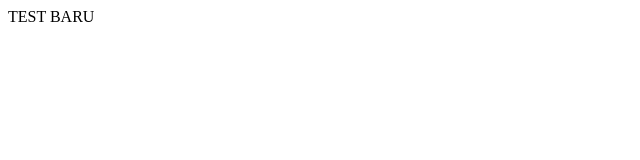
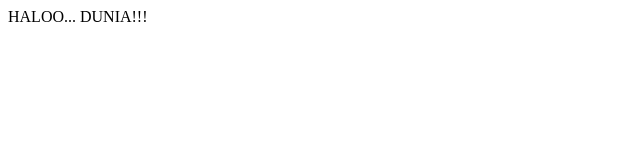
Before and after one commit to anangsafroni/proyek, a plain HTML site: page index.html in a window 1280 px wide. Shown: the full height of the page, 0-640 px from the left. Drawn offline with Linux system fonts and the light colour scheme.

Commit message:
mengisi index.html dengan kata Haloo Dunia

```diff
--- a/index.html
+++ b/index.html
@@ -1,38 +1,13 @@
-<!--
-   untitled.html
-
-   Copyright 2013 IGOS Nusantara <igos@localhost.localdomain>
-
-   This program is free software; you can redistribute it and/or modify
-   it under the terms of the GNU General Public License as published by
-   the Free Software Foundation; either version 2 of the License, or
-   (at your option) any later version.
-
-   This program is distributed in the hope that it will be useful,
-   but WITHOUT ANY WARRANTY; without even the implied warranty of
-   MERCHANTABILITY or FITNESS FOR A PARTICULAR PURPOSE.  See the
-   GNU General Public License for more details.
-
-   You should have received a copy of the GNU General Public License
-   along with this program; if not, write to the Free Software
-   Foundation, Inc., 51 Franklin Street, Fifth Floor, Boston,
-   MA 02110-1301, USA.
-
-
--->
-
 <!DOCTYPE html PUBLIC "-//W3C//DTD XHTML 1.0 Strict//EN"
 	"http://www.w3.org/TR/xhtml1/DTD/xhtml1-strict.dtd">
 <html xmlns="http://www.w3.org/1999/xhtml" xml:lang="en" lang="en">
-
 <head>
-	<title>untitled</title>
+	<title>GITHUB SAMPLE</title>
 	<meta http-equiv="content-type" content="text/html;charset=utf-8" />
 	<meta name="generator" content="Geany 1.23.1" />
 </head>
-
 <body>
-	TEST BARU
+HALOO... DUNIA!!!
 </body>
 
 </html>
```
Also changed, not shown: 1 other file.
